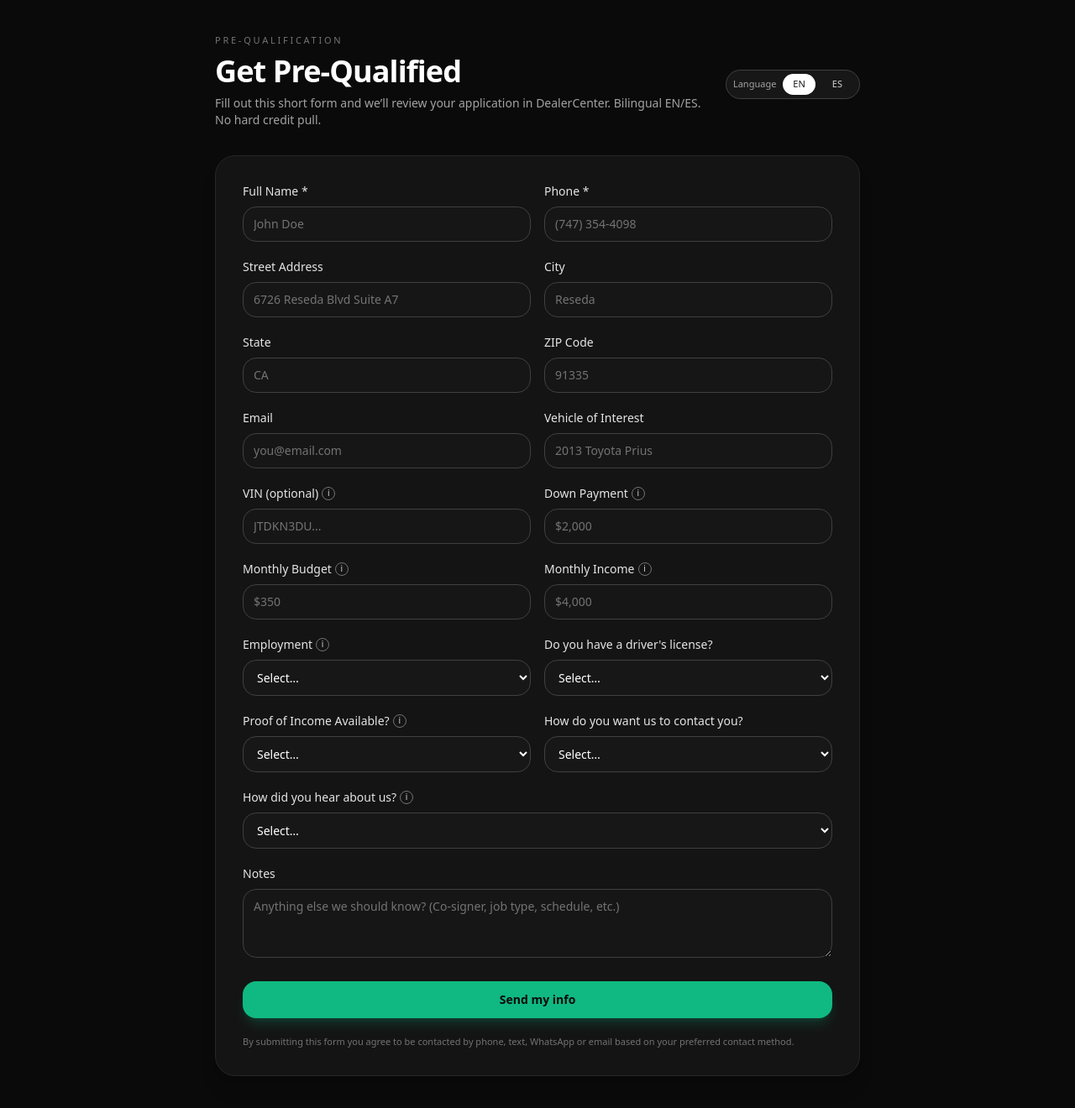
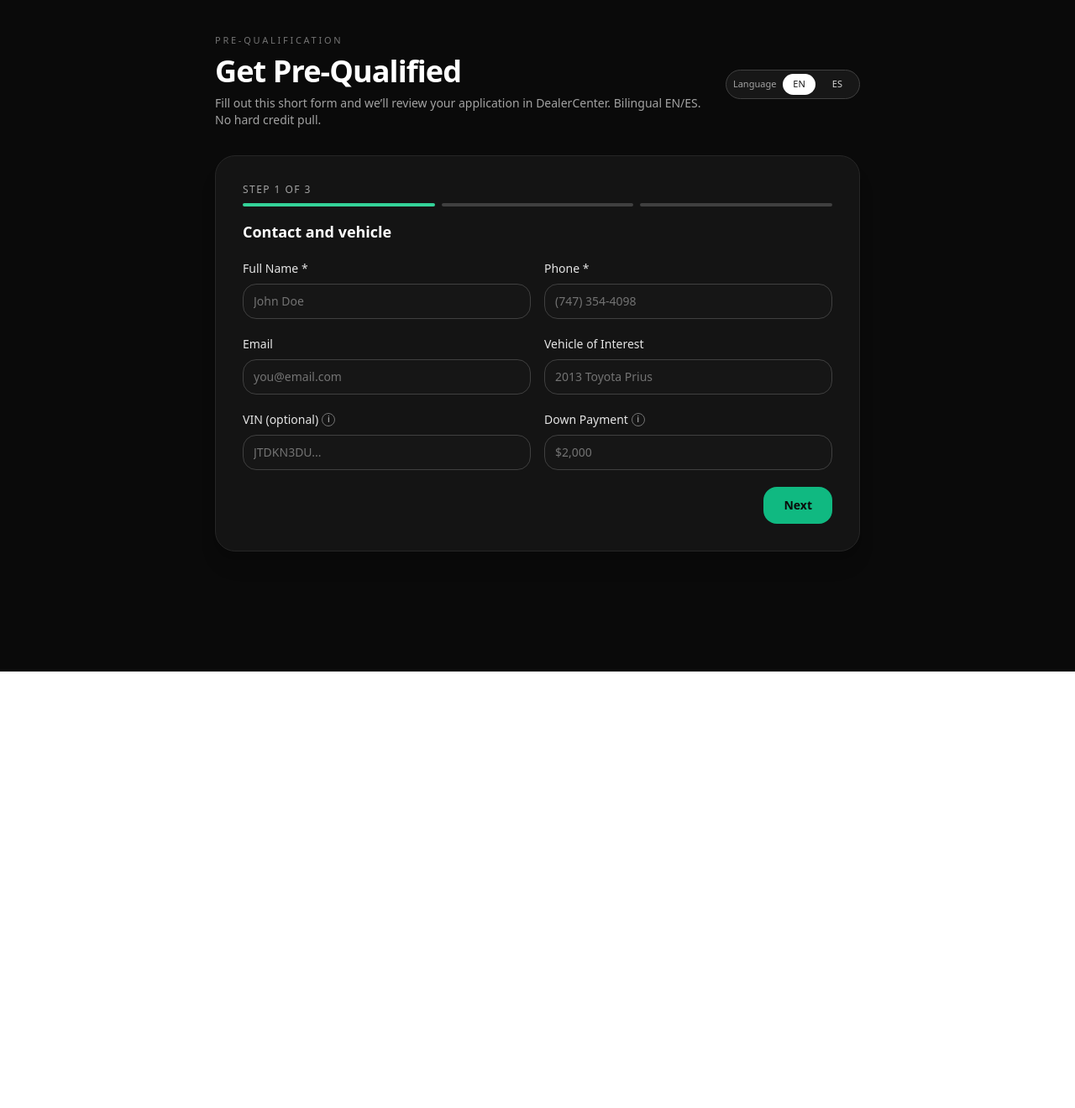
Before and after one commit to availablehybrid1/available-hybrid-site1, a Next.js app: page /pre-qualification in a window 1280 px wide. Shown: the whole page at 84% size. After the commit the page ends 800 px from the top, so only its background shows below. Built offline with nearby package versions, Linux system fonts and the light colour scheme.

Commit message:
Sync three-step pre-qualification form

```diff
--- a/pages/pre-qualification.tsx
+++ b/pages/pre-qualification.tsx
@@ -26,6 +26,7 @@ export function PreQualificationForm({
   const [uiLang, setUiLang] = React.useState<"EN" | "ES">("EN"); // idioma UI
   const [hasLicenseValue, setHasLicenseValue] = React.useState<string>("");
   const [heardAbout, setHeardAbout] = React.useState<string>("");
+  const [step, setStep] = React.useState(0);
 
   // 🔹 Auto-fill desde la URL (id, vehicle, vin, lang, contact)
   React.useEffect(() => {
@@ -84,8 +85,31 @@ export function PreQualificationForm({
     }
   }, [selectedVehicle, selectedVin]);
 
+  function changeStep(next: number) {
+    setError(null);
+    setStep(next);
+    const container = formRef.current?.closest('[role="dialog"]');
+    if (container instanceof HTMLElement) container.scrollTo({ top: 0, behavior: "smooth" });
+    else window.scrollTo({ top: 0, behavior: "smooth" });
+  }
+
+  function advanceStep() {
+    if (step === 0) {
+      const inputs = ["name", "phone", "email"];
+      for (const name of inputs) {
+        const input = formRef.current?.querySelector<HTMLInputElement>(`input[name="${name}"]`);
+        if (input && !input.reportValidity()) return;
+      }
+    }
+    changeStep(Math.min(step + 1, 2));
+  }
+
   function handleSubmit(e: React.FormEvent<HTMLFormElement>) {
     e.preventDefault();
+    if (step < 2) {
+      advanceStep();
+      return;
+    }
     const form = e.currentTarget;
     setSubmitting(true);
     setError(null);
@@ -227,48 +251,37 @@ export function PreQualificationForm({
               onSubmit={handleSubmit}
               className="mt-8 grid gap-5 rounded-3xl border border-neutral-800 bg-neutral-900/80 p-6 shadow-xl sm:p-8"
             >
+              <div className="space-y-2">
+                <p className="text-xs font-medium uppercase tracking-[0.12em] text-neutral-400">
+                  {isEN ? `Step ${step + 1} of 3` : `Paso ${step + 1} de 3`}
+                </p>
+                <div className="grid grid-cols-3 gap-2" aria-hidden="true">
+                  {[0, 1, 2].map((index) => (
+                    <span key={index} className={`h-1 rounded-full ${index <= step ? "bg-emerald-400" : "bg-neutral-700"}`} />
+                  ))}
+                </div>
+                <h2 className="pt-2 text-lg font-semibold text-white">
+                  {step === 0
+                    ? (isEN ? "Contact and vehicle" : "Contacto y vehículo")
+                    : step === 1
+                    ? (isEN ? "Financing information" : "Información financiera")
+                    : (isEN ? "Address and preferences" : "Dirección y preferencias")}
+                </h2>
+              </div>
+              <div className={step === 0 ? "grid gap-5" : "hidden"}>
               {/* NAME + PHONE */}
               <div className="grid gap-4 sm:grid-cols-2">
                 <Field
                   label={isEN ? "Full Name *" : "Nombre completo *"}
                   name="name"
-                  required
+                  required={step === 0}
                   placeholder={isEN ? "John Doe" : "Juan Pérez"}
                 />
                 <Field
                   label={isEN ? "Phone *" : "Teléfono *"}
                   name="phone"
-                  required
+                  required={step === 0}
                   placeholder="(747) 354-4098"
-                />
-              </div>
-
-              {/* ADDRESS */}
-              <div className="grid gap-4 sm:grid-cols-2">
-                <Field
-                  label={isEN ? "Street Address" : "Dirección (calle y número)"}
-                  name="addressStreet"
-                  placeholder={
-                    isEN ? "6726 Reseda Blvd Suite A7" : "6726 Reseda Blvd Suite A7"
-                  }
-                />
-                <Field
-                  label={isEN ? "City" : "Ciudad"}
-                  name="addressCity"
-                  placeholder="Reseda"
-                />
-              </div>
-
-              <div className="grid gap-4 sm:grid-cols-2">
-                <Field
-                  label={isEN ? "State" : "Estado"}
-                  name="addressState"
-                  placeholder="CA"
-                />
-                <Field
-                  label={isEN ? "ZIP Code" : "Código ZIP"}
-                  name="addressZip"
-                  placeholder="91335"
                 />
               </div>
 
@@ -313,6 +326,8 @@ export function PreQualificationForm({
                 />
               </div>
 
+              </div>
+              <div className={step === 1 ? "grid gap-5" : "hidden"}>
               {/* BUDGET + INCOME */}
               <div className="grid gap-4 sm:grid-cols-2">
                 <Field
@@ -440,6 +455,37 @@ export function PreQualificationForm({
                 />
               </div>
 
+              </div>
+              <div className={step === 2 ? "grid gap-5" : "hidden"}>
+              {/* ADDRESS */}
+              <div className="grid gap-4 sm:grid-cols-2">
+                <Field
+                  label={isEN ? "Street Address" : "Dirección (calle y número)"}
+                  name="addressStreet"
+                  placeholder={
+                    isEN ? "6726 Reseda Blvd Suite A7" : "6726 Reseda Blvd Suite A7"
+                  }
+                />
+                <Field
+                  label={isEN ? "City" : "Ciudad"}
+                  name="addressCity"
+                  placeholder="Reseda"
+                />
+              </div>
+
+              <div className="grid gap-4 sm:grid-cols-2">
+                <Field
+                  label={isEN ? "State" : "Estado"}
+                  name="addressState"
+                  placeholder="CA"
+                />
+                <Field
+                  label={isEN ? "ZIP Code" : "Código ZIP"}
+                  name="addressZip"
+                  placeholder="91335"
+                />
+              </div>
+
               {/* HOW DID YOU HEAR ABOUT US */}
               <div className="grid gap-2">
                 <div className="flex items-center gap-1">
@@ -518,30 +564,36 @@ export function PreQualificationForm({
                 />
               </div>
 
+              </div>
+
               {error && (
                 <p className="rounded-xl border border-red-500/40 bg-red-500/10 px-3 py-2 text-sm text-red-200">
                   {error}
                 </p>
               )}
 
-              <button
-                disabled={submitting}
-                className="mt-2 inline-flex items-center justify-center rounded-2xl bg-emerald-500 px-6 py-3 text-sm font-semibold text-neutral-950 shadow-lg shadow-emerald-500/20 transition hover:bg-emerald-400 disabled:cursor-not-allowed disabled:opacity-60"
-              >
-                {submitting
-                  ? isEN
-                    ? "Sending…"
-                    : "Enviando…"
-                  : isEN
-                  ? "Send my info"
-                  : "Enviar mi información"}
-              </button>
+              <div className="flex flex-col-reverse gap-3 sm:flex-row sm:justify-between">
+                {step > 0 ? (
+                  <button type="button" onClick={() => changeStep(step - 1)} className="rounded-2xl border border-neutral-600 px-6 py-3 text-sm font-semibold text-neutral-200 hover:bg-neutral-800">
+                    {isEN ? "Back" : "Atrás"}
+                  </button>
+                ) : <span />}
+                {step < 2 ? (
+                  <button type="button" onClick={advanceStep} className="rounded-2xl bg-emerald-500 px-6 py-3 text-sm font-semibold text-neutral-950 hover:bg-emerald-400">
+                    {isEN ? "Next" : "Siguiente"}
+                  </button>
+                ) : (
+                  <button type="submit" disabled={submitting} className="rounded-2xl bg-emerald-500 px-6 py-3 text-sm font-semibold text-neutral-950 hover:bg-emerald-400 disabled:cursor-not-allowed disabled:opacity-60">
+                    {submitting ? (isEN ? "Sending…" : "Enviando…") : (isEN ? "Send my info" : "Enviar mi información")}
+                  </button>
+                )}
+              </div>
 
-              <p className="text-[11px] text-neutral-500">
+              {step === 2 && <p className="text-[11px] text-neutral-500">
                 {isEN
                   ? "By submitting this form you agree to be contacted by phone, text, WhatsApp or email based on your preferred contact method."
                   : "Al enviar este formulario aceptas que te contactemos por llamada, texto, WhatsApp o correo electrónico según tu método preferido."}
-              </p>
+              </p>}
             </form>
           ) : (
             <SuccessBox uiLang={uiLang} embedded={embedded} onClose={onClose} />
```
